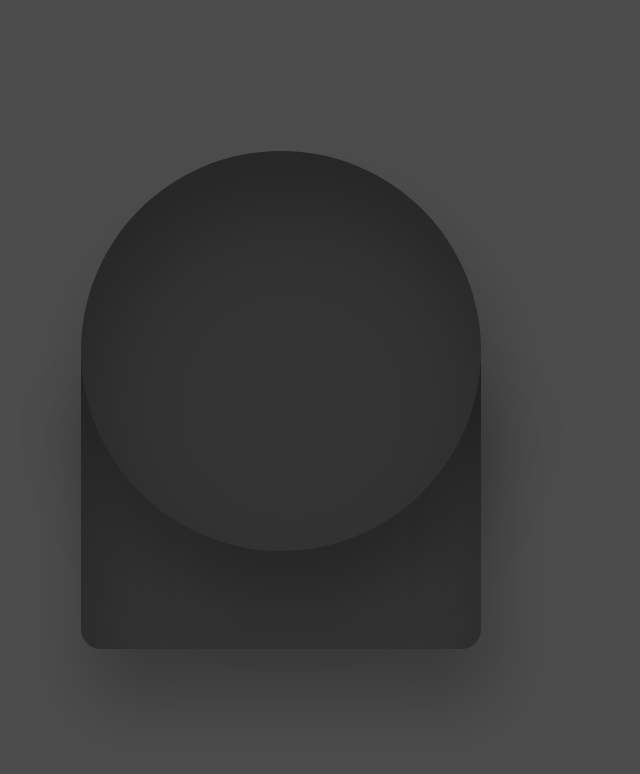
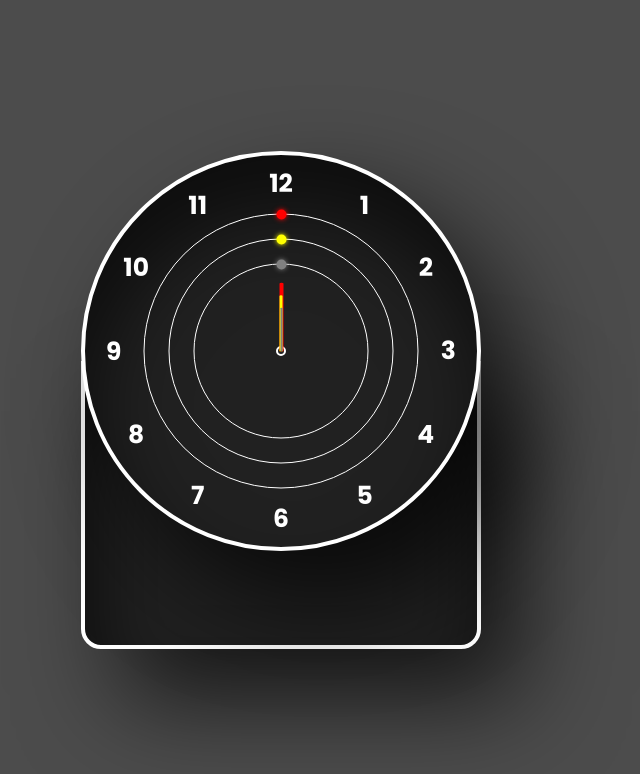
Before and after one commit to nguyenvankhai071295/Clock, a plain HTML site: page index.html in a window 1280 px wide. Shown: the whole page, without its empty margins (359-999 px from the left). Drawn offline with nearby package versions, Linux system fonts and the light colour scheme.

Commit message:
update html css

```diff
--- a/css/style.less
+++ b/css/style.less
@@ -13,6 +13,12 @@ body.cms-index-index
 }
 .cms-index-index
 {
+    display: -webkit-box;
+    display: -ms-flexbox;
+    display: -webkit-flex;
+    display: flex;
+    justify-content: center;
+    align-items: center;
     .container
     {
         max-width: 430px;
@@ -20,41 +26,122 @@ body.cms-index-index
         padding: 0 15px;
     }
 }
-.cms-index-index
-{
-    display: -webkit-box;
-    display: -ms-flexbox;
-    display: -webkit-flex;
-    display: flex;
-    justify-content: center;
-    align-items: center;
-
-}
 .clock-face
 {
     width: 100%;
     height: 400px;
     display: block;
-    background-color: #333;
+    background-color: #212121;
     border-radius: 50%;
     -moz-border-radius: 50%;
     -webkit-border-radius: 50%;
     position: relative;
     z-index: 1;
-    box-shadow: 10px 50px 70px rgba(0,0,0,0.25),
-    inset 10px 55px 80px rgba(0,0,0,0.25)
-
+    border: 4px solid #fff;
+    box-shadow: 40px 50px 100px rgba(0,0,0,0.7),
+    inset 10px 55px 80px rgba(0,0,0,0.6);
+    &::before
+    {
+        content: "";
+        position: absolute;
+        top: 50%;
+        left: 50%;
+        transform: translate(-50%,-50%);
+        width: 10px;
+        height: 10px;
+        border-radius: 50%;
+        -moz-border-radius: 50%;
+        -webkit-border-radius: 50%;
+        border: 2px solid #fff;
+    }
+    span{
+        position: absolute;
+        display: inline-block;
+        inset:10px;
+        text-align: center;
+        transform: rotate(~"calc(30deg * var(--a))");
+    }
+    b{
+        transform: rotate(~"calc(-30deg * var(--a))");
+        display: inline-block;
+        font-size: 25px;
+        color: #fff;
+    }
+    .circle{
+        position: absolute;
+        top: 50%;
+        left: 50%;
+        transform: translate(-50%,-50%);
+        width: 275px;
+        height: 275px;
+        border-radius: 50%;
+        -moz-border-radius: 50%;
+        -webkit-border-radius: 50%;
+        border:1px solid #fff;
+        display: -webkit-box;
+        display: -ms-flexbox;
+        display: -webkit-flex;
+        display: flex;
+        justify-content: center;
+        &.circle-2{
+            width: 225px;
+            height: 225px;
+            &:before{
+                z-index: 2;
+                width: 3px;
+            }
+        }
+        &.circle-3{
+            width: 175px;
+            height: 175px;
+            &:before{
+                z-index: 1;
+                width: 2px;
+            }
+        }
+        &:before{
+            content: "";
+            width: 4px;
+            height: 50%;
+            display: inline-block;
+            border-radius: 5px 5px 0 0;
+            -moz-border-radius: 5px 5px 0 0;
+            -webkit-border-radius: 5px 5px 0 0;
+            background-color: var(--cl);
+            z-index: 3;
+            transform-origin: bottom;
+            transform: scaley(0.5)
+        }
+        &:after{
+            content: "";
+            width: 10px;
+            height: 10px;
+            display: inline-block;
+            border-radius: 50%;
+            -moz-border-radius: 50%;
+            -webkit-border-radius: 50%;
+            background-color: var(--cl);
+            transform-origin: top;
+            position: absolute;
+            top: -5px;
+            box-shadow: 0px 0px 5px var(--cl);
+            -moz-box-shadow:  0px 0px 5px var(--cl);
+            -webkit-box-shadow:  0px 0px 5px var(--cl);
+        }
+    }
 }
-.clock-body{
+.clock-body
+{
+    border: 4px solid #fff;
     display: block;
     position: relative;
     width: 100%;
     height: 18rem;
-    background-color: #333;
+    background-color: #212121;
     margin-top: -190px;
     border-radius: 0 0 20px 20px;
     -moz-border-radius: 0 0 20px 20px;
     -webkit-border-radius: 0 0 20px 20px;
-     box-shadow: 10px 50px 70px rgba(0,0,0,0.25),
-    inset 10px 55px 80px rgba(0,0,0,0.25)
+    box-shadow: 40px 50px 100px rgba(0,0,0,0.7),
+    inset 10px 55px 80px rgba(0,0,0,0.6);
 }
--- a/index.html
+++ b/index.html
@@ -22,7 +22,24 @@
 <body class="cms-index-index">
     <div class="container">
         <div class="container-clock">
-            <div class="clock-face"></div>
+            <div class="clock-face">
+                <div class="circle" style="--cl:red"></div>
+                <div class="circle circle-2" style="--cl:yellow"></div>
+                <div class="circle circle-3" style="--cl:gray"></div>
+
+                <span style="--a:1"><b>1</b></span>
+                <span style="--a:2"><b>2</b></span>
+                <span style="--a:3"><b>3</b></span>
+                <span style="--a:4"><b>4</b></span>
+                <span style="--a:5"><b>5</b></span>
+                <span style="--a:6"><b>6</b></span>
+                <span style="--a:7"><b>7</b></span>
+                <span style="--a:8"><b>8</b></span>
+                <span style="--a:9"><b>9</b></span>
+                <span style="--a:10"><b>10</b></span>
+                <span style="--a:11"><b>11</b></span>
+                <span style="--a:12"><b>12</b></span>
+            </div>
             <div class="clock-body">
                 <div class="time-number">
 
```
Also changed, not shown: css/style.css.
